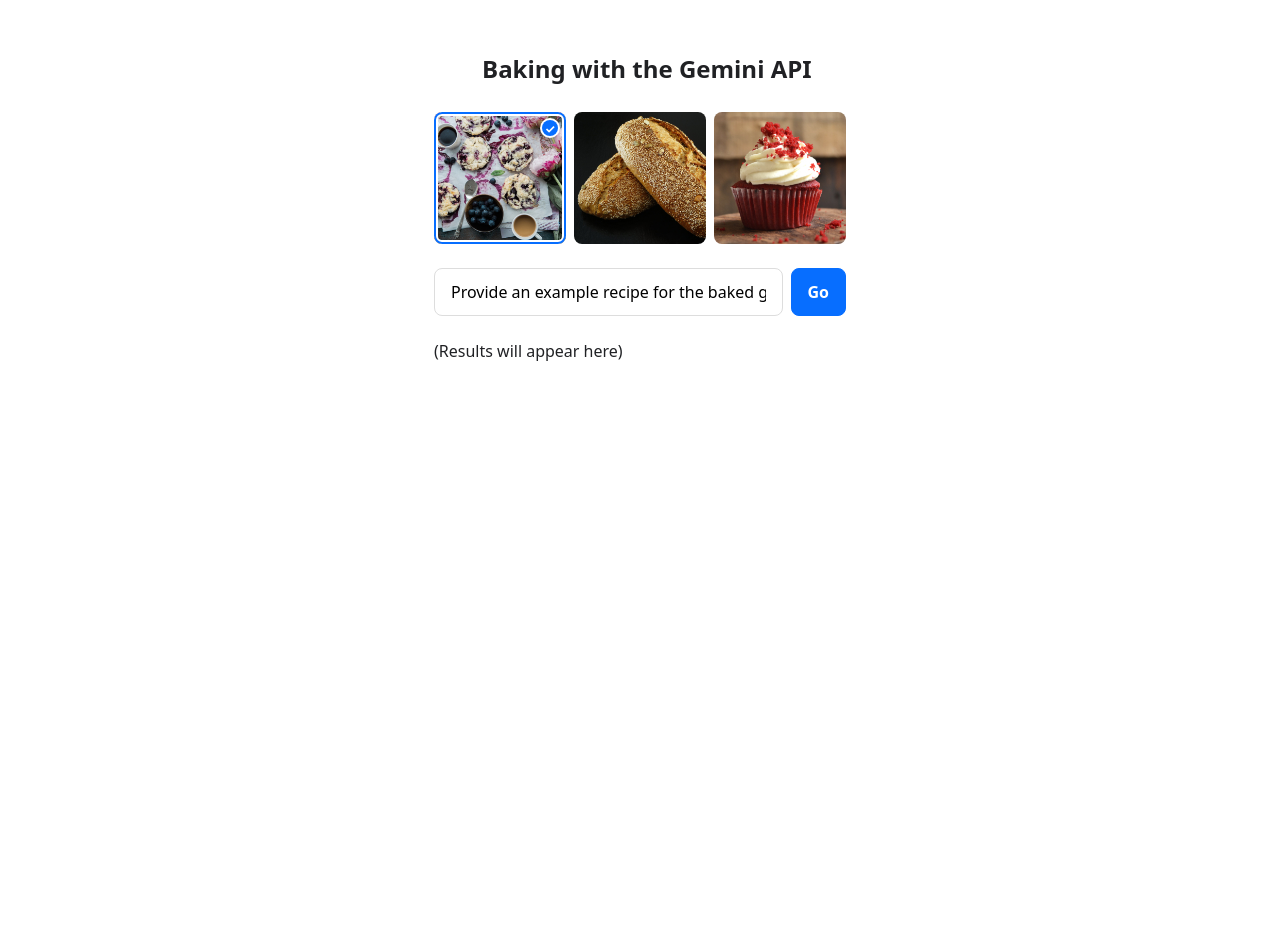
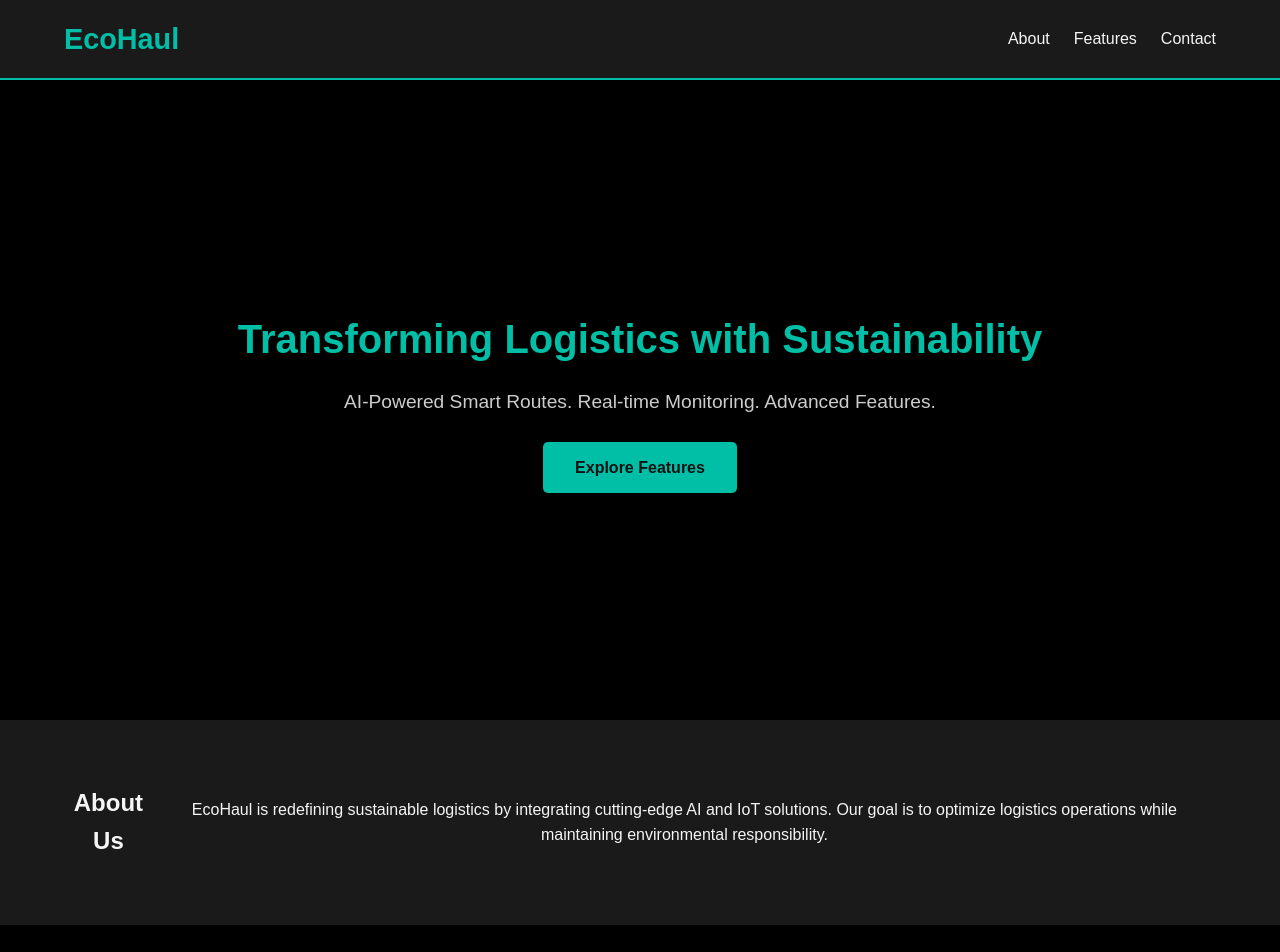
Before and after one commit to Inventor2/EcoHaul, a website built with Vite: page index.html in a window 1280 px wide. Shown: the top 952 px of the page. Before the commit the page ends 800 px from the top, so only its background shows below. Built offline with nearby package versions, Linux system fonts and the light colour scheme; some packages are replaced by stand-ins of ours; files whose address does not match are found by name.

Commit message:
Final version with magic animations

```diff
--- a/index.html
+++ b/index.html
@@ -1,42 +1,73 @@
-<!doctype html>
+<!DOCTYPE html>
 <html lang="en">
 
 <head>
-  <meta charset="UTF-8" />
-  <meta name="viewport" content="width=device-width, initial-scale=1.0" />
-  <title>Baking with the Gemini API</title>
+    <meta charset="UTF-8">
+    <meta name="viewport" content="width=device-width, initial-scale=1.0">
+    <title>EcoHaul - Sustainable Logistics</title>
+    <link rel="stylesheet" href="style.css">
 </head>
 
 <body>
-  <main>
-    <h1>Baking with the Gemini API</h1>
-    <form>
-      <div class="image-picker">
-        <label class="image-choice">
-          <input type="radio" checked name="chosen-image" value="/baked_goods_1.jpg">
-          <img src="/baked_goods_1.jpg">
-        </label>
-        <label class="image-choice">
-          <input type="radio" name="chosen-image" value="/baked_goods_2.jpg">
-          <img src="/baked_goods_2.jpg">
-        </label>
-        <label class="image-choice">
-          <input type="radio" name="chosen-image" value="/baked_goods_3.jpg">
-          <img src="/baked_goods_3.jpg">
-        </label>
-      </div>
-      <div class="prompt-box">
-        <label>
-          <input name="prompt" placeholder="Enter instructions here" type="text"
-            value="Provide an example recipe for the baked goods in the image">
-        </label>
-        <button type="submit">Go</button>
-      </div>
-    </form>
-    <p class="output">(Results will appear here)</p>
-  </main>
+    <nav class="navbar">
+        <div class="container">
+            <h1 class="logo">EcoHaul</h1>
+            <ul class="nav-links">
+                <li><a href="#about">About</a></li>
+                <li><a href="#features">Features</a></li>
+                <li><a href="#contact">Contact</a></li>
+            </ul>
+        </div>
+    </nav>
 
-  <script type="module" src="/main.js"></script>
+    <header class="hero">
+        <div class="hero-content">
+            <h2>Transforming Logistics with Sustainability</h2>
+            <p>AI-Powered Smart Routes. Real-time Monitoring. Advanced Features.</p>
+            <a href="#features" class="btn">Explore Features</a>
+        </div>
+    </header>
+
+    <section id="about" class="section">
+        <div class="container">
+            <h2>About Us</h2>
+            <p>EcoHaul is redefining sustainable logistics by integrating cutting-edge AI and IoT solutions. Our goal is to optimize logistics operations while maintaining environmental responsibility.</p>
+        </div>
+    </section>
+
+    <section id="features" class="section dark-section">
+        <div class="container">
+            <h2>Our Features</h2>
+            <div class="feature-grid">
+                <div class="feature">
+                    <h3>AI Smart Route</h3>
+                    <p>Efficiently optimize delivery routes with AI-powered algorithms.</p>
+                </div>
+                <div class="feature">
+                    <h3>Real-time Monitoring</h3>
+                    <p>Track temperature, humidity, and vehicle status in real-time.</p>
+                </div>
+                <div class="feature">
+                    <h3>Maintenance Alerts</h3>
+                    <p>Get predictive alerts to prevent breakdowns and ensure smooth operation.</p>
+                </div>
+            </div>
+        </div>
+    </section>
+
+    <section id="contact" class="section">
+        <div class="container">
+            <h2>Contact Us</h2>
+            <p>Need assistance or want to know more? Reach out to us anytime.</p>
+            <a href="mailto:support@ecohaul.com" class="btn">Email Us</a>
+        </div>
+    </section>
+
+    <footer class="footer">
+        <p>&copy; 2025 EcoHaul. All Rights Reserved.</p>
+    </footer>
+    <script src="script.js"></script>
+
 </body>
 
 </html>
--- /dev/null
+++ b/public/script.js
@@ -0,0 +1,47 @@
+// Smooth Scroll Effect
+document.querySelectorAll('a[href^="#"]').forEach(anchor => {
+    anchor.addEventListener('click', function(e) {
+        e.preventDefault();
+        document.querySelector(this.getAttribute('href')).scrollIntoView({
+            behavior: 'smooth'
+        });
+    });
+});
+
+// Fade-in Effect on Scroll
+const sections = document.querySelectorAll(".section");
+const options = {
+    threshold: 0.2,
+    rootMargin: "0px 0px -100px 0px"
+};
+
+const sectionObserver = new IntersectionObserver(function(entries, sectionObserver) {
+    entries.forEach(entry => {
+        if (!entry.isIntersecting) {
+            return;
+        }
+        entry.target.classList.add("fade-in");
+        sectionObserver.unobserve(entry.target);
+    });
+}, options);
+
+sections.forEach(section => {
+    sectionObserver.observe(section);
+});
+
+// Sticky Navbar Effect
+window.addEventListener('scroll', function() {
+    const nav = document.querySelector('nav');
+    nav.classList.toggle('sticky', window.scrollY > 50);
+});
+
+// Button Hover Glow Effect
+const buttons = document.querySelectorAll('button');
+buttons.forEach(button => {
+    button.addEventListener('mouseenter', () => {
+        button.classList.add('btn-glow');
+    });
+    button.addEventListener('mouseleave', () => {
+        button.classList.remove('btn-glow');
+    });
+});
--- a/style.css
+++ b/style.css
@@ -1,155 +1,181 @@
-body {
-  margin: 24px;
-  font-family: system-ui, -apple-system, BlinkMacSystemFont, 'Segoe UI', Roboto, Oxygen, Ubuntu, Cantarell, 'Open Sans', 'Helvetica Neue', sans-serif;
-  -webkit-font-smoothing: antialiased;
-  --accent-color: #076EFF;
-  color: #202124;
+/* Global Styles */
+* {
+  margin: 0;
+  padding: 0;
+  box-sizing: border-box;
 }
 
-main,
-.api-key-banner {
-  box-sizing: border-box;
-  width: 100%;
-  padding: 24px;
-  max-width: 460px;
-  margin: 0 auto;
-  border-radius: 20px;
+body {
+  font-family: 'Arial', sans-serif;
+  background-color: #121212;
+  color: #f5f5f5;
+  line-height: 1.6;
 }
 
-.api-key-banner {
-  background-color: #FFDDB7;
-  font-weight: bold;
-  margin-bottom: 16px;
+/* Navbar */
+.navbar {
+  background: #1a1a1a;
+  padding: 1rem 0;
+  border-bottom: 2px solid #00bfa6;
 }
 
-.api-key-banner a {
-  color: var(--accent-color);
+.container {
+  width: 90%;
+  margin: 0 auto;
+  display: flex;
+  justify-content: space-between;
+  align-items: center;
 }
 
-* {
-  outline-color: var(--accent-color);
+.logo {
+  font-size: 1.8rem;
+  color: #00bfa6;
+  font-weight: bold;
 }
 
-main {
-  background-color: #fff;
+.nav-links {
+  list-style: none;
+  display: flex;
+  gap: 1.5rem;
 }
 
-h1 {
-  display: flex;
-  align-items: center;
-  gap: 8px;
-  margin: 0 auto;
-  font-size: 24px;
+.nav-links li a {
+  color: #f5f5f5;
+  text-decoration: none;
+  font-size: 1rem;
+  transition: color 0.3s ease;
 }
 
-h1::before {
-  content: '';
-  display: inline-block;
-  background: url(gemini.svg);
-  width: 40px;
-  height: 40px;
-  background-size: cover;
+.nav-links li a:hover {
+  color: #00bfa6;
 }
 
-form {
-  margin: 0;
+/* Hero Section */
+.hero {
+  height: 80vh;
+  display: flex;
+  justify-content: center;
+  align-items: center;
+  text-align: center;
+  background: #000;
+  padding: 2rem;
 }
 
-.image-picker {
-  display: flex;
-  width: 100%;
-  gap: 8px;
-  margin-top: 24px;
+.hero-content h2 {
+  font-size: 2.5rem;
+  color: #00bfa6;
 }
 
-.image-choice {
-  position: relative;
-  border-radius: 8px;
-  overflow: hidden;
-  cursor: pointer;
+.hero-content p {
+  margin-top: 1rem;
+  font-size: 1.2rem;
+  color: #ccc;
 }
 
-.image-choice:has(:checked)::before {
-  pointer-events: none;
-  position: absolute;
-  right: 8px;
-  top: 8px;
-  z-index: 1;
-  color: white;
-  content: '✓';
-  background-color: var(--accent-color);
-  width: 16px;
-  height: 16px;
-  display: grid;
-  place-items: center;
+.btn {
+  margin-top: 1.5rem;
+  display: inline-block;
+  padding: 0.8rem 2rem;
+  background: #00bfa6;
+  color: #121212;
+  text-decoration: none;
   font-weight: bold;
-  border-radius: 100px;
-  box-shadow: 0 0 0 2px #fff;
+  border-radius: 5px;
+  transition: background 0.3s ease;
 }
 
-.image-choice:has(:checked)::after {
-  content: '';
-  position: absolute;
-  pointer-events: none;
-  inset: 0;
-  border-radius: 8px;
-  box-shadow:
-    0 0 0 2px var(--accent-color) inset,
-    0 0 0 4px #fff inset;
+.btn:hover {
+  background: #00796b;
 }
 
-.image-choice img {
-  width: 100%;
+/* Section Styles */
+.section {
+  padding: 4rem 0;
+  text-align: center;
+  background: #1a1a1a;
 }
 
-.image-choice input {
-  opacity: 0;
-  position: absolute;
+.section.dark-section {
+  background: #000;
 }
 
-.image-choice:focus-within::after {
-  box-shadow: 0 0 0 4px var(--accent-color) inset;
+/* Feature Grid */
+.feature-grid {
+  display: grid;
+  grid-template-columns: repeat(auto-fit, minmax(280px, 1fr));
+  gap: 2rem;
+  margin-top: 2rem;
 }
 
-.prompt-box {
-  margin: 24px 0;
-  width: 100%;
-  display: flex;
-  gap: 8px;
-  align-items: flex-end;
+.feature {
+  background: #1e1e1e;
+  padding: 1.5rem;
+  border-radius: 8px;
+  border: 1px solid #00bfa6;
+  transition: transform 0.3s ease;
 }
 
-label {
-  display: flex;
-  flex: 1;
-  flex-direction: column;
-  gap: 8px;
-  font-size: 12px;
+.feature h3 {
+  margin-bottom: 1rem;
+  color: #00bfa6;
 }
 
-input,
-button {
-  border: 1px solid #ddd;
-  border-radius: 8px;
-  padding: 12px 16px;
-  font-family: unset;
-  font-size: 16px;
+.feature:hover {
+  transform: translateY(-5px);
 }
 
-button {
-  border-color: var(--accent-color);
-  background-color: var(--accent-color);
-  color: white;
-  font-weight: bold;
-  cursor: pointer;
-  opacity: 1;
+/* Contact Section */
+#contact {
+  background: #1a1a1a;
 }
 
-button:focus-visible {
-  outline: 2px solid white;
-  outline-offset: -4px;
+/* Footer */
+.footer {
+  text-align: center;
+  padding: 1rem;
+  background: #000;
+  color: #ccc;
+  font-size: 0.9rem;
+}
+/* Smooth section animations */
+section {
+  opacity: 0;
+  transform: translateY(50px);
+  transition: all 0.6s ease-out;
+}
+section.fade-in {
+  opacity: 1;
+  transform: translateY(0);
 }
 
-button:hover {
-  opacity: 0.95;
+/* Highlight active link */
+.nav-link.active {
+  color: #ff5733;
+  font-weight: bold;
 }
+
+/* Back to top button */
+.back-to-top {
+  position: fixed;
+  bottom: 30px;
+  right: 30px;
+  background: #333;
+  color: #fff;
+  padding: 10px 15px;
+  border-radius: 50%;
+  cursor: pointer;
+  display: none;
+  transition: all 0.3s ease;
+}
+.back-to-top.show {
+  display: block;
+}
+
+/* Mobile menu toggle */
+.nav-menu {
+  display: flex;
+  transition: transform 0.3s ease;
+}
+.nav-menu.open {
+  transform: translateX(0);
+}
```
